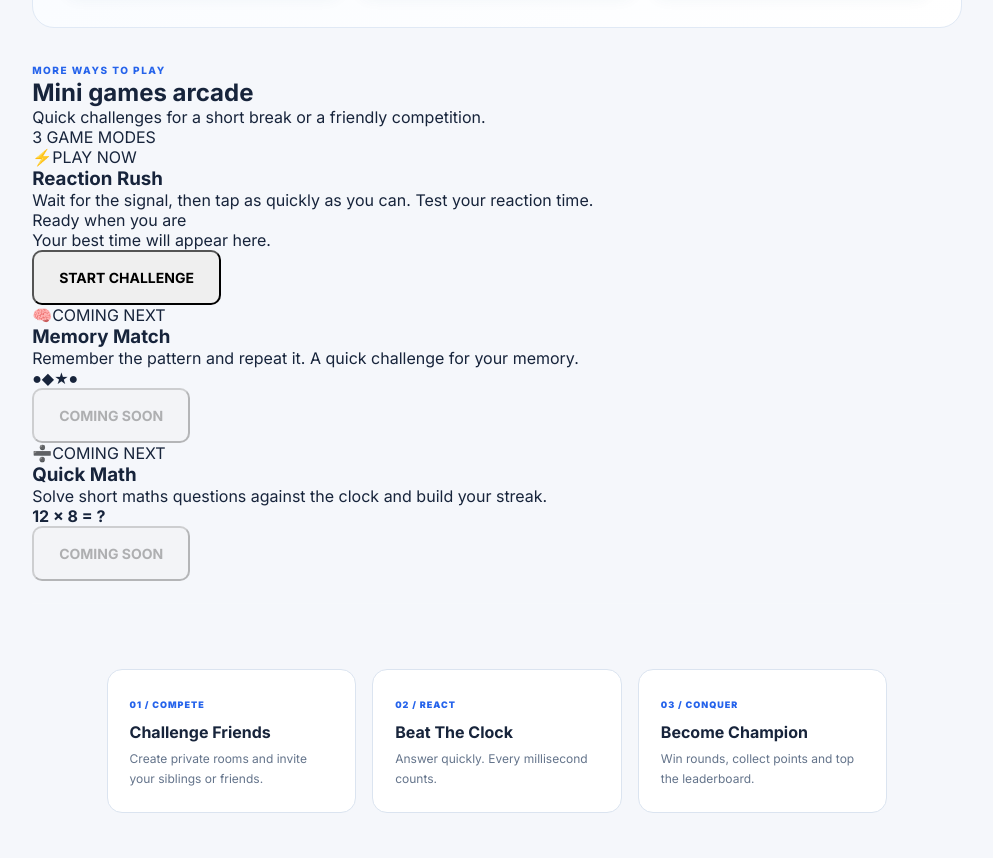
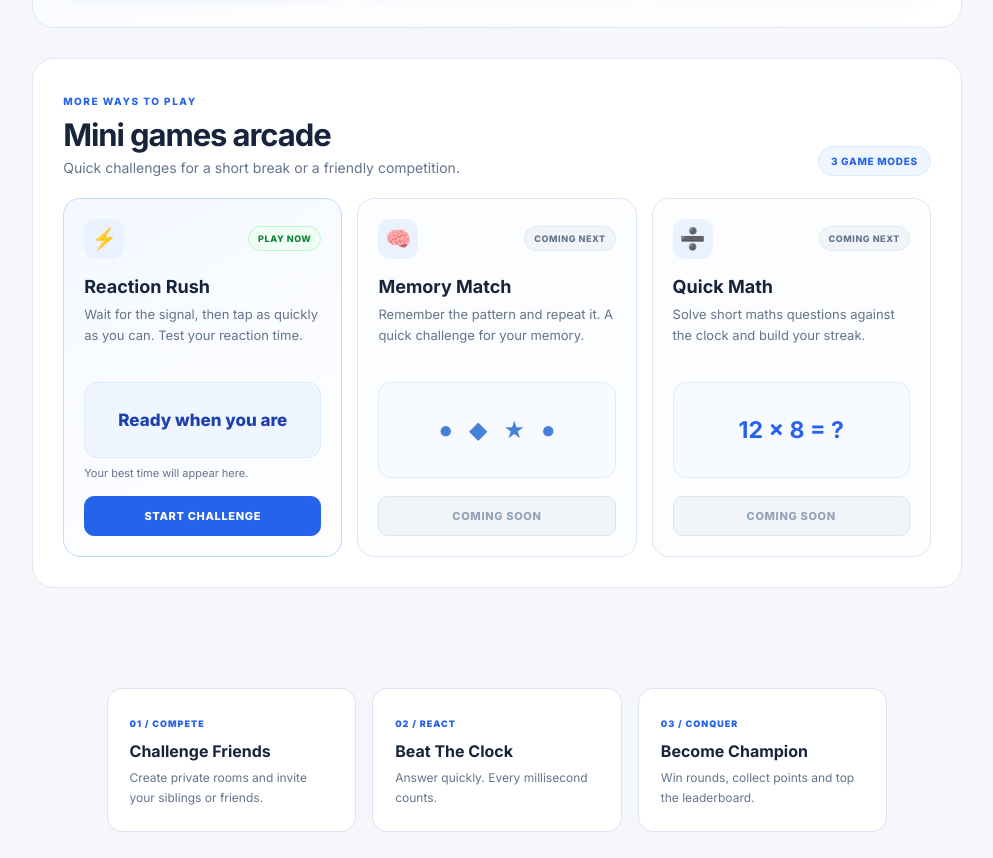
Before and after one commit to priyanshu-bokde/first-tap-wins, a website: page index.html in a window 1280 px wide. Shown: the part 1151-2009 px from the top of the page, without its empty margins (267-1260 px from the left). Drawn offline with nearby package versions, Linux system fonts and the light colour scheme; no server answers.

Commit message:
Style mini games arcade and five-item mobile navigation

```diff
--- a/responsive.css
+++ b/responsive.css
@@ -171,3 +171,42 @@ footer{margin:20px 0 0 248px;padding:22px 30px;border-top:1px solid var(--border
 .quick-action-card button:hover,.quick-action-card>a:hover{color:#1d4ed8}
 @media(max-width:900px){.quick-actions-grid{grid-template-columns:repeat(2,minmax(0,1fr))}.quick-action-card:last-child{grid-column:1/-1;min-height:150px}}
 @media(max-width:600px){.quick-actions{padding:20px 16px;margin:18px 0 24px}.quick-actions-heading{align-items:flex-start;flex-direction:column}.quick-actions-grid{grid-template-columns:1fr}.quick-action-card:last-child{grid-column:auto;min-height:185px}.quick-action-card{min-height:180px}}
+
+
+/* Mini Games arcade */
+.mini-games-section{margin:28px 0 34px;padding:30px;border:1px solid #e0e9f5;border-radius:22px;background:#fff}
+.mini-games-heading{display:flex;align-items:flex-end;justify-content:space-between;gap:18px;margin-bottom:22px}
+.mini-games-heading h2{margin:7px 0 6px;color:#17243b;font-size:clamp(23px,2.6vw,31px);letter-spacing:-.035em}
+.mini-games-heading p{margin:0;color:#64748b;font-size:14px}
+.mini-games-count{padding:8px 12px;border:1px solid #dbeafe;border-radius:999px;background:#eff6ff;color:#2563eb;font-size:10px;font-weight:800;letter-spacing:.07em;white-space:nowrap}
+.mini-games-grid{display:grid;grid-template-columns:repeat(3,minmax(0,1fr));gap:15px}
+.mini-game-card{display:flex;flex-direction:column;align-items:flex-start;min-width:0;padding:20px;border:1px solid #dce6f3;border-radius:17px;background:#fbfdff}
+.mini-game-card.reaction-card{border-color:#bfdbfe;background:linear-gradient(150deg,#f4f8ff,#fff)}
+.mini-game-card-top{display:flex;align-items:center;justify-content:space-between;width:100%;gap:10px}
+.mini-game-icon{display:grid;place-items:center;width:40px;height:40px;border-radius:12px;background:#eaf2ff;font-size:21px}
+.mini-game-tag{padding:6px 9px;border-radius:999px;font-size:9px;font-weight:800;letter-spacing:.06em}
+.mini-game-tag.available{color:#15803d;background:#f0fdf4;border:1px solid #bbf7d0}
+.mini-game-tag.soon{color:#64748b;background:#f1f5f9;border:1px solid #e2e8f0}
+.mini-game-card h3{margin:17px 0 7px;color:#17243b;font-size:18px}
+.mini-game-card p{min-height:62px;margin:0;color:#64748b;font-size:13px;line-height:1.6}
+.reaction-stage{display:grid;place-items:center;width:100%;min-height:76px;margin:16px 0 8px;padding:12px;border:1px solid #dbeafe;border-radius:13px;background:#eff6ff;color:#1e40af;font-size:17px;font-weight:800;text-align:center}
+.reaction-stage.waiting{background:#fff7ed;border-color:#fed7aa;color:#9a3412}
+.reaction-stage.go{background:#2563eb;border-color:#2563eb;color:#fff}
+.reaction-stage.early{background:#fef2f2;border-color:#fecaca;color:#b91c1c}
+.reaction-stage.result{background:#f0fdf4;border-color:#bbf7d0;color:#166534}
+.reaction-result{min-height:18px;margin-bottom:12px;color:#64748b;font-size:11px}
+.mini-game-button{width:100%;margin-top:auto;padding:12px 14px;border:1px solid #2563eb;border-radius:10px;background:#2563eb;color:#fff;font-size:11px;font-weight:800;letter-spacing:.06em;cursor:pointer}
+.mini-game-button:hover:not(:disabled){background:#1d4ed8}
+.mini-game-button.secondary{border-color:#dbe4f0;background:#f1f5f9;color:#94a3b8;cursor:not-allowed}
+.mini-game-preview{display:flex;align-items:center;justify-content:center;gap:16px;width:100%;min-height:96px;margin:16px 0;border:1px solid #e2eaf4;border-radius:13px;background:#f7faff;color:#4780d7;font-size:24px}
+.math-preview strong{color:#2563eb;font-size:23px}
+@media(max-width:900px){.mini-games-grid{grid-template-columns:repeat(2,minmax(0,1fr))}.mini-game-card:last-child{grid-column:1/-1}}
+@media(max-width:600px){
+ .mini-games-section{margin:18px 0 25px;padding:20px 16px}
+ .mini-games-heading{align-items:flex-start;flex-direction:column}
+ .mini-games-grid{grid-template-columns:1fr}
+ .mini-game-card:last-child{grid-column:auto}
+ .mini-game-card p{min-height:0}
+ .mobile-nav{grid-template-columns:repeat(5,minmax(0,1fr))}
+ .mobile-nav a{font-size:8px}
+}
```
